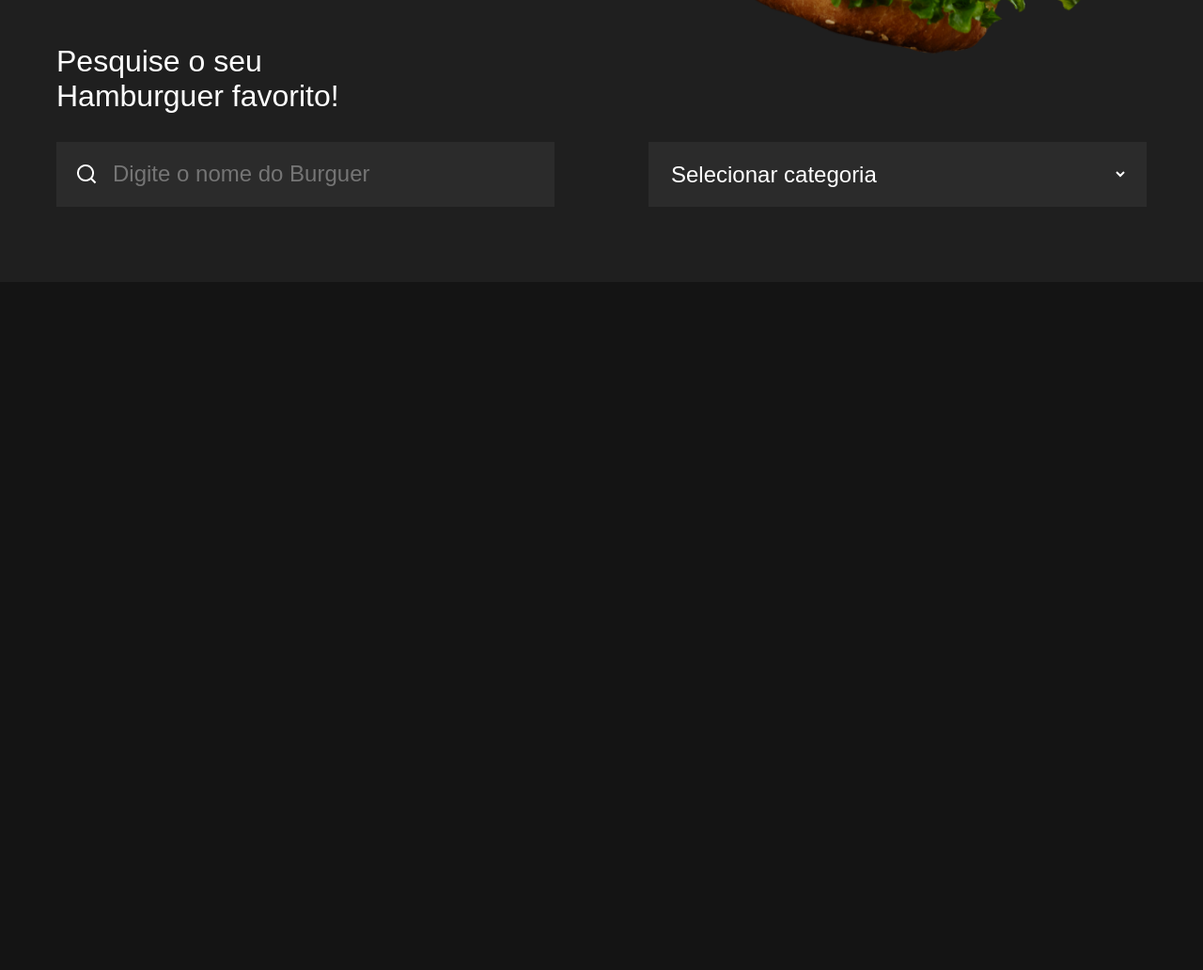
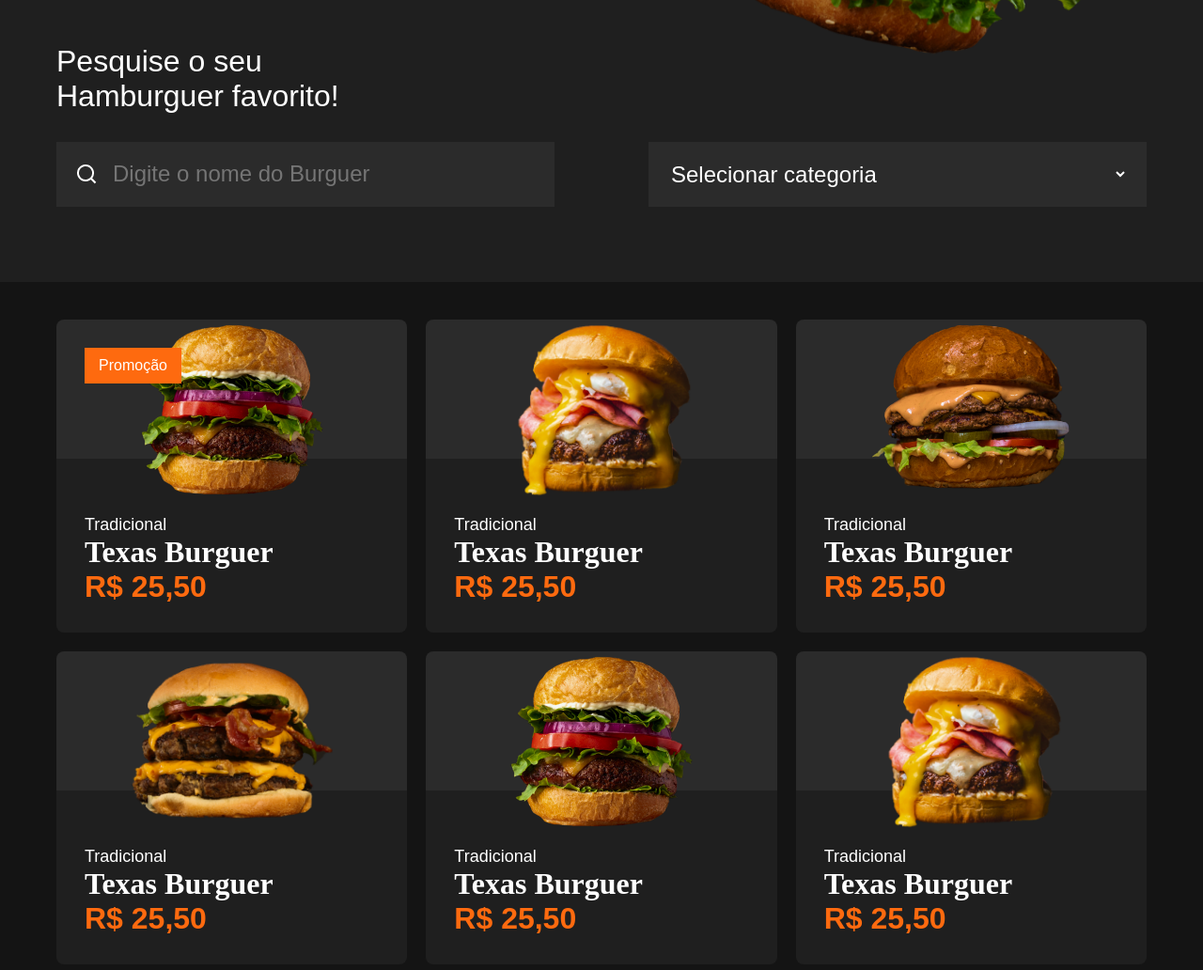
Before and after one commit to RodrigoSSOliveira/HTML-CSS, a plain HTML site: page Projetos/8.Hamburgueria/Index.html in a window 1280 px wide. Shown: the part 681-1713 px from the top of the page at 94% size. Before the commit the page ends 981 px from the top, so only its background shows below. Drawn offline with Linux system fonts and the light colour scheme; a web font is replaced by a local one.

Commit message:
Create Products area

```diff
--- a/Projetos/8.Hamburgueria/Assets/style.css
+++ b/Projetos/8.Hamburgueria/Assets/style.css
@@ -201,11 +201,71 @@ header .menu-icon div{
 }
 
 
+/* PRODUCTS */
 
+.products{
+    display: grid;
+    grid-template-columns: repeat(3, 1fr);
+    gap: 20px;
+    margin: 40px 0;
+}
 
+.product-item{
+    display: block;
+    border-radius: 8px;
+    overflow: hidden;
+    text-decoration: none;
+    position: relative;
+}
 
+.product-item:hover{
+    opacity: 0.8;
+}
 
+.product-item .warning{
+    position: absolute;
+    top: 30px;
+    left: 30px;
+    background-color: #fe6a0f;
+    font-weight: 500;
+    font-size: 16px;
+    color: #fff;
+    padding: 10px 15px;
+}
 
+.product-item .photo{
+    text-align: center;
+    background-color: #2b2b2b;
+}
+
+.product-item .photo img{
+    max-width: 100%;
+}
+
+.product-item .info{
+    background-color: #1f1f1f;
+    padding: 60px 30px 30px 30px;
+    margin-top: -50px;
+}
+
+.product-item .product-category{
+    color: #fff;
+    font-size: 18px;
+    font-weight: 500;
+}
+
+.product-item, .product-name{
+    font-family: 'calistoga';
+    font-size: 32px;
+    color: #fff;
+    margin-top: 10px 0;
+}
+
+.product-item, .product-price{
+    font-size: 32px;
+    font-weight: bold;
+    color: #fe6a0f;
+}
 
 
 
@@ -254,4 +314,14 @@ header .menu-icon div{
         flex-direction: column;
         gap: 20px;
     }
+
+    .products{
+        grid-template-columns: repeat(2, 1fr);
+    }
 }
+
+@media (max-width: 500px){
+    .products{
+        grid-template-columns: 1fr;
+    }
+}
--- a/Projetos/8.Hamburgueria/Index.html
+++ b/Projetos/8.Hamburgueria/Index.html
@@ -79,9 +79,7 @@
                         <option value="salada">Salada</option>
                         <option value="kids">Kids</option>
                     </select>
-
                 </div>
-
             </div>
 
         </div>
@@ -89,6 +87,92 @@
     </section>
 
 
+    <main>
+
+        <div class="container">
+
+            <div class="products">
+
+                <a href="" class="product-item">
+                    <div class="warning">Promoção</div>
+                    <div class="photo">
+                        <img src="./Assets/burgers/burger3.png" alt=""/>
+                    </div>
+
+                    <div class="info">
+                        <div class="product-category">Tradicional</div>
+                        <div class="product-name">Texas Burguer</div>
+                        <div class="product-price">R$ 25,50</div>
+                    </div>
+                </a>
+
+                <a href="" class="product-item">
+                    <div class="photo">
+                        <img src="./Assets/burgers/burger4.png" alt=""/>
+                    </div>
+
+                    <div class="info">
+                        <div class="product-category">Tradicional</div>
+                        <div class="product-name">Texas Burguer</div>
+                        <div class="product-price">R$ 25,50</div>
+                    </div>
+                </a>
+
+                <a href="" class="product-item">
+                    <div class="photo">
+                        <img src="./Assets/burgers/burger1.png" alt=""/>
+                    </div>
+
+                    <div class="info">
+                        <div class="product-category">Tradicional</div>
+                        <div class="product-name">Texas Burguer</div>
+                        <div class="product-price">R$ 25,50</div>
+                    </div>
+                </a>
+
+                <a href="" class="product-item">
+                    <div class="photo">
+                        <img src="./Assets/burgers/burger2.png" alt=""/>
+                    </div>
+
+                    <div class="info">
+                        <div class="product-category">Tradicional</div>
+                        <div class="product-name">Texas Burguer</div>
+                        <div class="product-price">R$ 25,50</div>
+                    </div>
+                </a>
+
+                <a href="" class="product-item">
+                    <div class="photo">
+                        <img src="./Assets/burgers/burger3.png" alt=""/>
+                    </div>
+
+                    <div class="info">
+                        <div class="product-category">Tradicional</div>
+                        <div class="product-name">Texas Burguer</div>
+                        <div class="product-price">R$ 25,50</div>
+                    </div>
+                </a>
+
+                <a href="" class="product-item">
+                    <div class="photo">
+                        <img src="./Assets/burgers/burger4.png" alt=""/>
+                    </div>
+
+                    <div class="info">
+                        <div class="product-category">Tradicional</div>
+                        <div class="product-name">Texas Burguer</div>
+                        <div class="product-price">R$ 25,50</div>
+                    </div>
+                </a>
+
+
+            </div>
+
+        </div>
+
+
+    </main>
 
 
 
```
